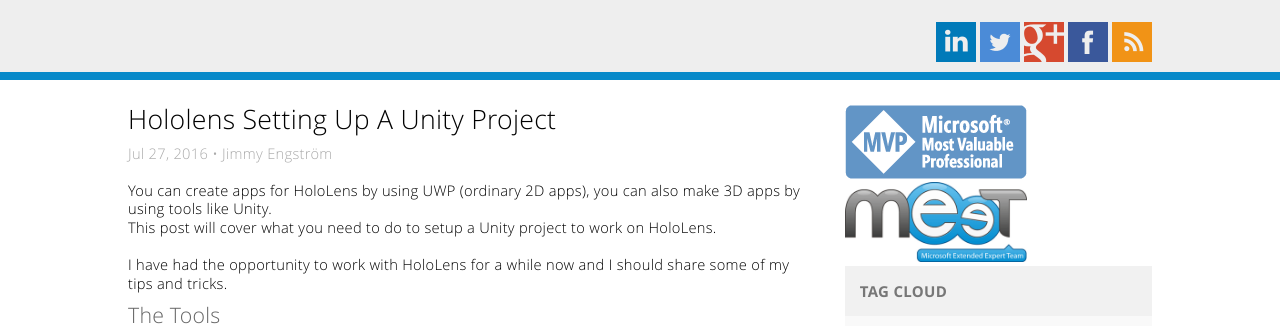
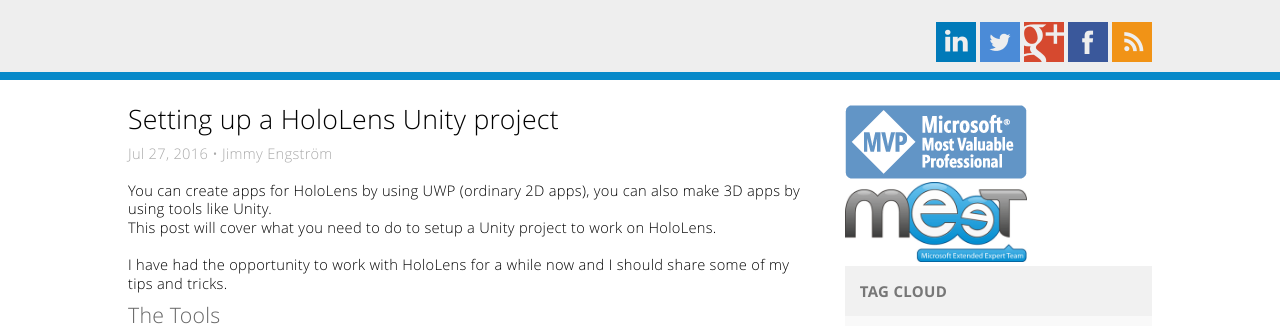
Before and after one commit to Apeoholic/Apeoholic.se, a Jekyll site: the page built from _posts/2016-07-27-Hololens-setting-up-a-unity-project.markdown, in a window 1280 px wide and 900 px high. Shown: the part 152-478 px from the top of the window. Built offline with Jekyll 4.4.1, drawn with Linux system fonts in a browser that asks for light colours; nearby versions of some CDN libraries; part of the change alters nothing that is shown.

```diff
--- a/_posts/2016-07-27-Hololens-setting-up-a-unity-project.markdown
+++ b/_posts/2016-07-27-Hololens-setting-up-a-unity-project.markdown
@@ -1,6 +1,6 @@
 ---
 layout: post
-title:
+title: Setting up a HoloLens Unity project
 date: 2016-07-27 10:00:00
 categories: [HoloLens]
 author: Jimmy Engström
```
